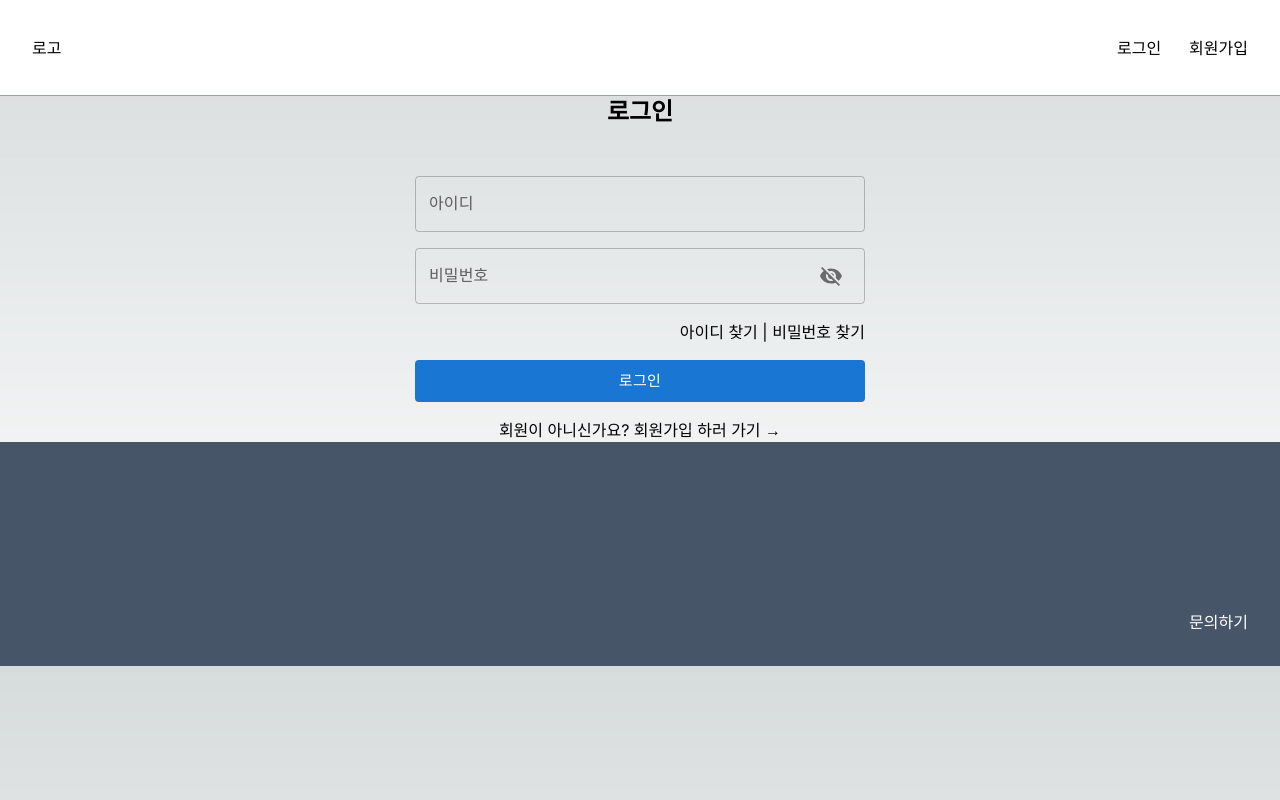
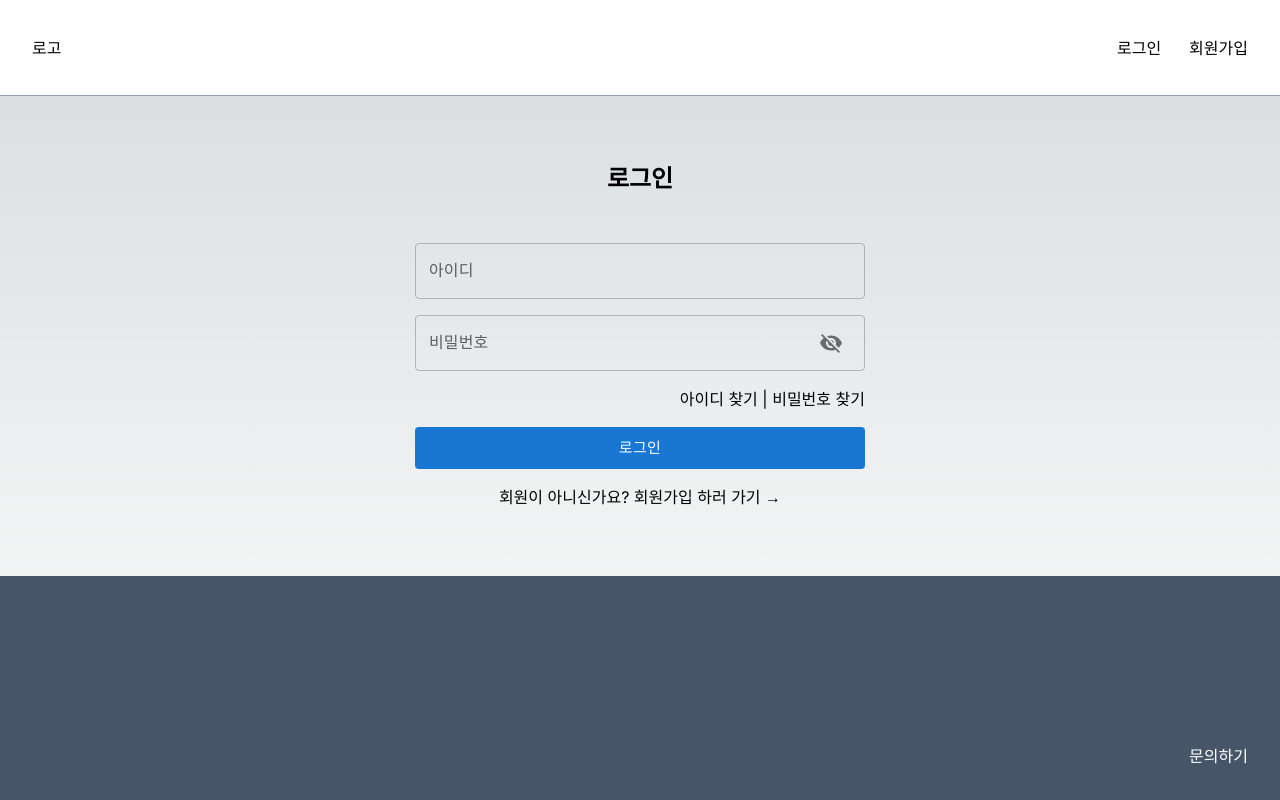
Before and after one commit to knou-course-review/frontend, a Next.js app: page /login in a window 1280 px wide. Built offline with nearby package versions, Linux system fonts and the light colour scheme.

Commit message:
refactor: 페이지 최소 높이를 layout단에서 계산하도록 수정

```diff
--- a/src/app/layout.tsx
+++ b/src/app/layout.tsx
@@ -20,7 +20,7 @@ export default function RootLayout({
     <html lang="en">
       <body className={inter.className}>
         <NavBar />
-        <main className="grid place-content-center">{children}</main>
+        <main className="grid place-content-center min-h-[calc(100dvh-20rem)]">{children}</main>
         <Footer />
       </body>
     </html>
--- a/src/app/page.tsx
+++ b/src/app/page.tsx
@@ -10,7 +10,7 @@ export default function Home() {
   const [selectedOption, setSelectedOption] = useState("과목명순");
 
   return (
-    <main className="flex flex-col items-center justify-between w-200 gap-10 min-h-[calc(100dvh-6rem)] py-32">
+    <main className="flex flex-col items-center justify-between w-200 gap-10 py-32">
       <SearchBar />
       <div className="w-full flex flex-col gap-3">
         <div className="w-36 self-end">
```
